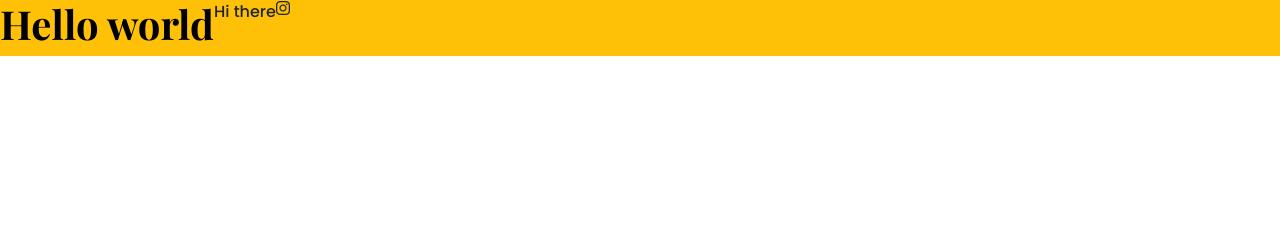
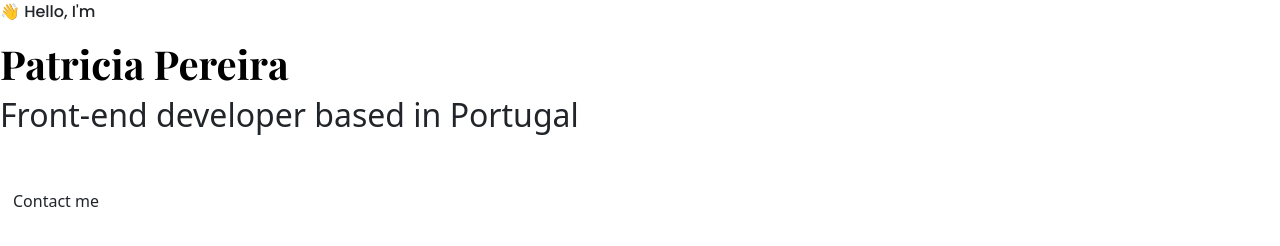
Before and after one commit to kromer52/responsive-week-4, a plain HTML site: page index.html in a window 1280 px wide. Drawn offline with nearby package versions, Linux system fonts and the light colour scheme.

Commit message:
added text to HTML files

```diff
--- a/index.html
+++ b/index.html
@@ -19,10 +19,13 @@
     <title>Document</title>
     </head>
 <body>
-     <div class="d-flex bg-warning">
-      <h1>Hello world</h1>
-      <p>Hi there</p>
-      <i class="fab fa-instagram"></i>
+      <div class="hero">
+      <p>👋 Hello, I'm</p>
+      <h1>Patricia Pereira</h1>
+      <h2 class="mb-5">Front-end developer based in Portugal</h2>
+      <div>
+        <a href="#" class="btn btn-branding">Contact me</a>
+      </div>
     </div>
 </body>
 </html>
```
